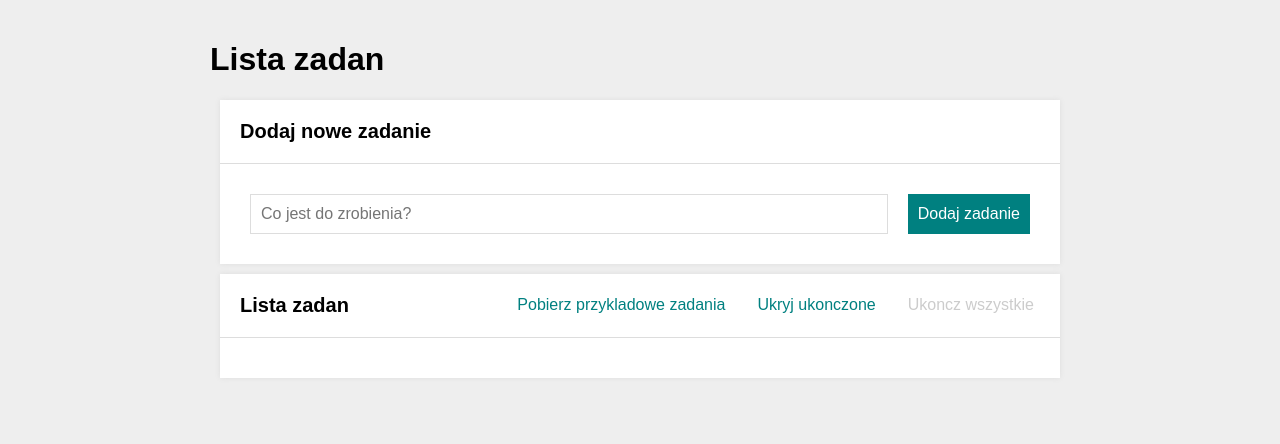
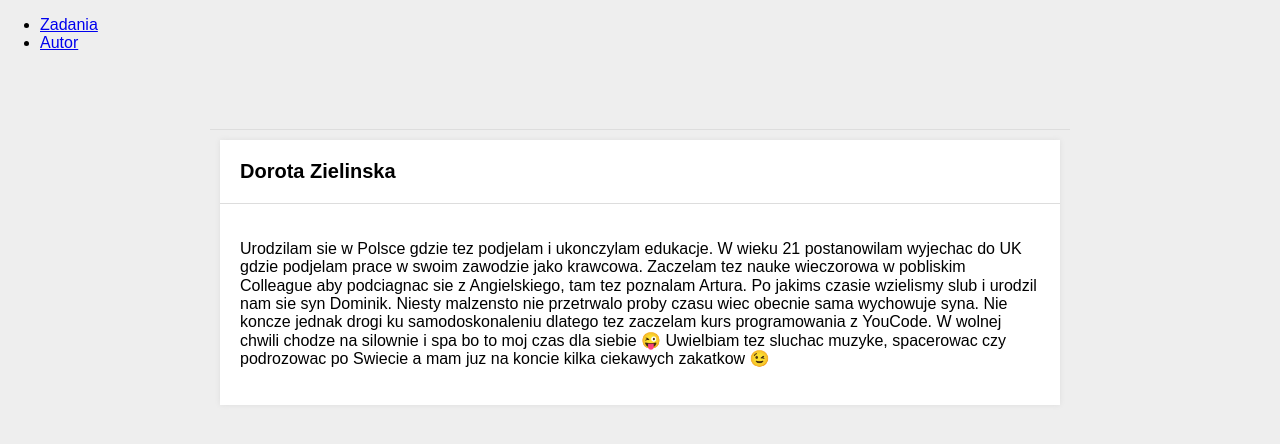
Before and after one commit to DorotaZielinska12/TO-DP-LIST-REACT, a React (Create React App) app: page /TO-DO-LIST-REACT/author in a window 1280 px wide. Shown: the top 444 px of the page. Built offline with nearby package versions, Linux system fonts and the light colour scheme.

Commit message:
added task list and author to app

```diff
--- a/package.json
+++ b/package.json
@@ -12,6 +12,7 @@
     "react": "^18.2.0",
     "react-dom": "^18.2.0",
     "react-redux": "^8.0.5",
+    "react-router-dom": "^5.3.3",
     "react-scripts": "5.0.1",
     "redux-saga": "^1.2.3",
     "styled-components": "^5.3.9",
--- a/src/App.js
+++ b/src/App.js
@@ -1,3 +1,26 @@
+import { BrowserRouter, Link, Switch, Route } from "react-router-dom";
 import TaskComponent from "./features/tasks/TaskComponent";
+import Author from "./features/author/Author";
 
-export default () => <TaskComponent />
+export default () => (
+    <BrowserRouter basename="/TO-DO-LIST-REACT">
+        <nav>
+            <ul>
+                <li>
+                    <Link to="/zadania">Zadania</Link>
+                </li>
+                <li>
+                    <Link to="/author">Autor</Link>
+                </li>
+            </ul>
+            <Switch>
+                <Route path="/zadania">
+                    <TaskComponent />
+                </Route>
+                <Route path="/author">
+                    <Author />
+                </Route>
+            </Switch>
+        </nav>
+    </BrowserRouter>
+);
--- /dev/null
+++ b/src/features/author/Author.js
@@ -0,0 +1,27 @@
+import Container from "../../common/Container"
+import { Header } from "../../common/Section/styled"
+import Section from "../../common/Section"
+
+export default () => (
+    <Container>
+        <Header title="O autorze" />
+        <Section
+            title="Dorota Zielinska"
+            body={
+                <>
+                    <p>
+                        Urodzilam sie w Polsce gdzie tez podjelam i ukonczylam edukacje.
+                        W wieku 21 postanowilam wyjechac do UK gdzie podjelam prace w swoim zawodzie jako krawcowa.
+                        Zaczelam tez nauke wieczorowa w pobliskim Colleague aby podciagnac sie z Angielskiego, tam tez poznalam Artura.
+                        Po jakims czasie wzielismy slub i urodzil nam sie syn Dominik.
+                        Niesty malzensto nie przetrwalo proby czasu wiec obecnie sama wychowuje syna.
+                        Nie koncze jednak drogi ku samodoskonaleniu dlatego tez zaczelam kurs programowania z YouCode.
+                        W wolnej chwili chodze na silownie i spa bo to moj czas dla siebie 😜
+                        Uwielbiam tez sluchac muzyke, spacerowac czy podrozowac po Swiecie a mam juz na koncie kilka ciekawych zakatkow 😉
+
+                    </p>
+                </>
+            }
+        />
+    </Container>
+);
```
Also changed, not shown: 1 other file (tests, documents, lock files or other folders).
